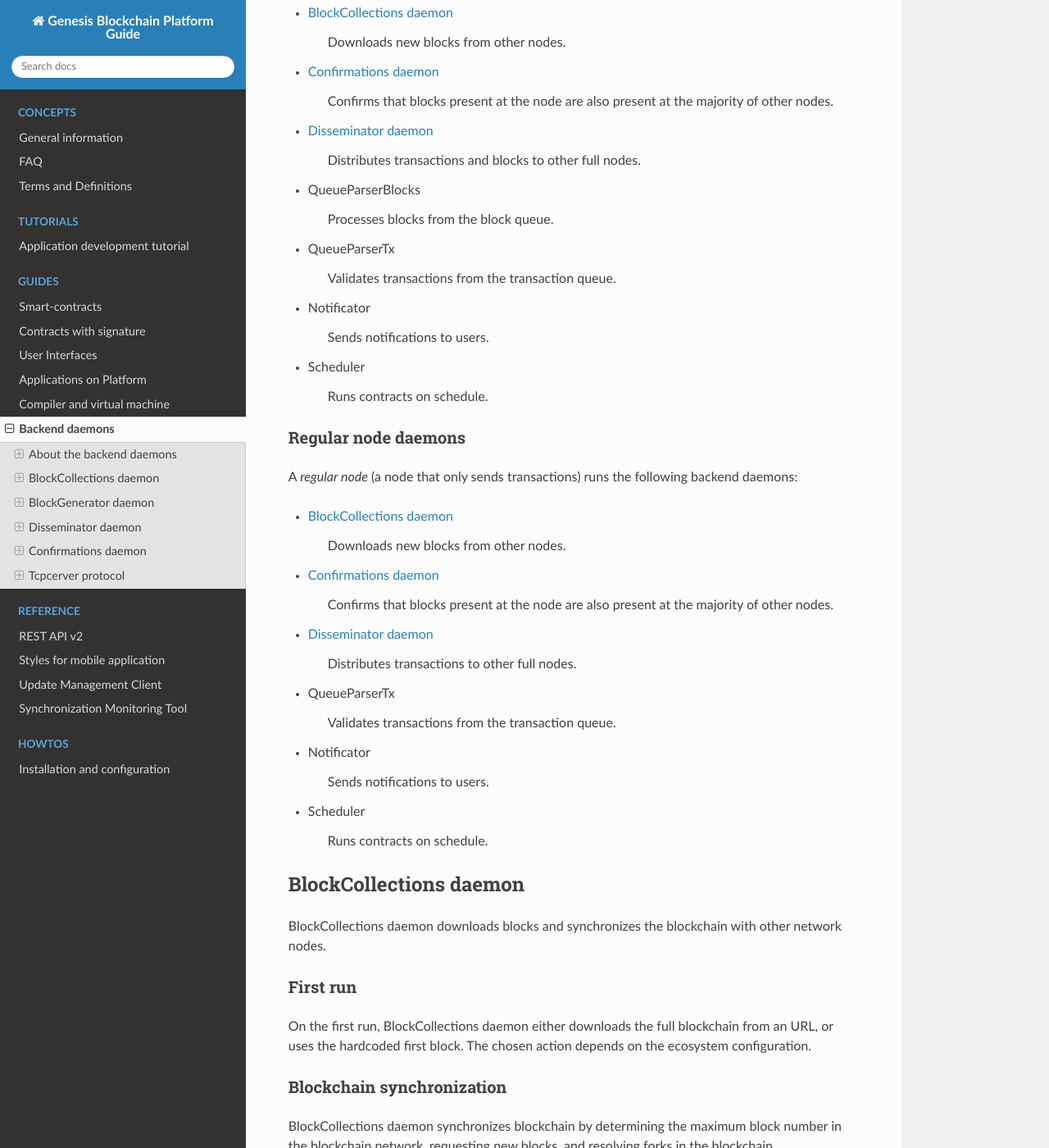
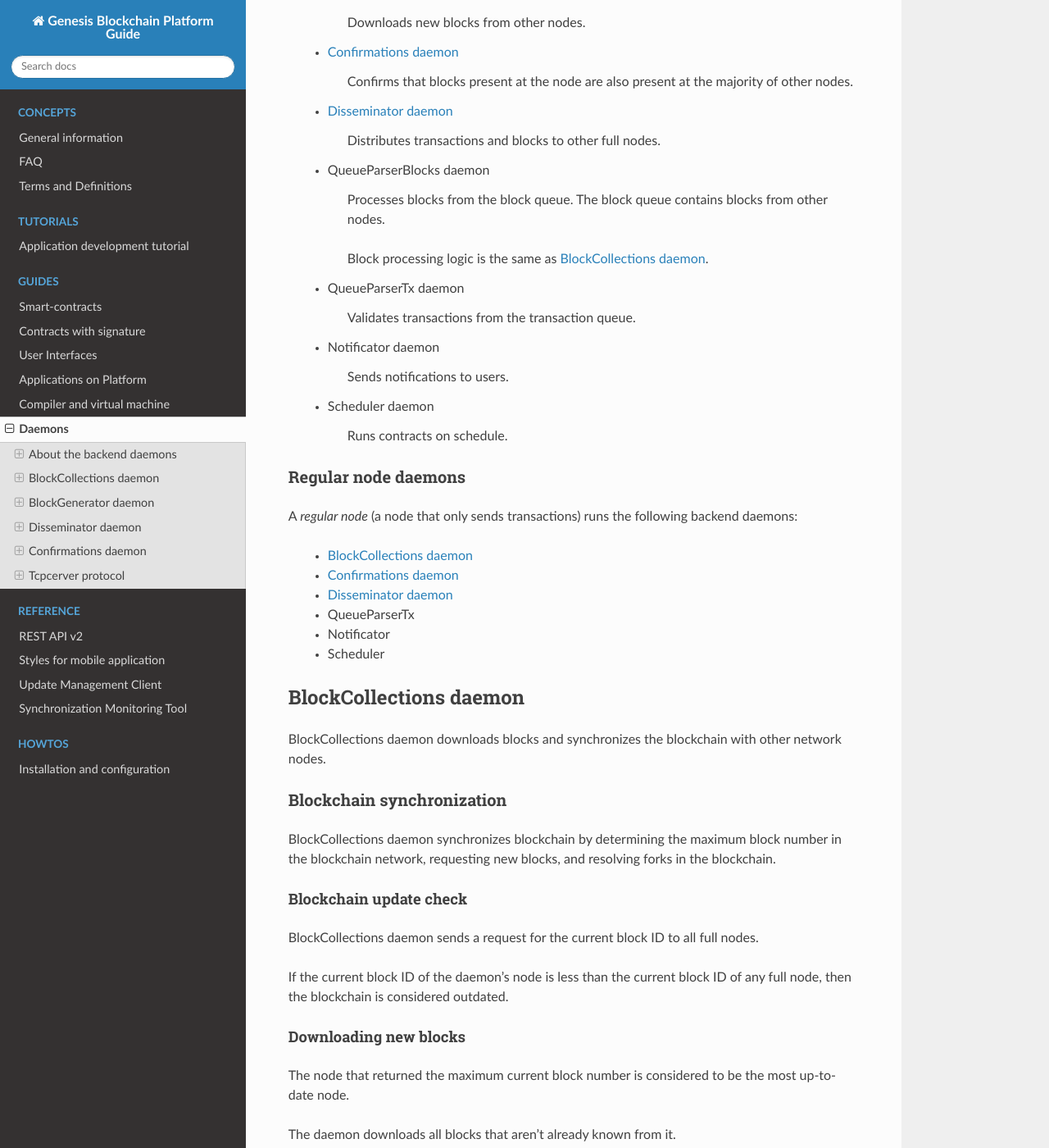
Before and after one commit to AplaProject/apla-docs-en, a Sphinx documentation site: the page built from source/topics/daemons.rst, in a window 1280 px wide and 1400 px high, scrolled down 598 px. Shown: the whole window at 82% size. Built offline with Sphinx 7.4.7 and the Read the Docs theme 2.0.0, drawn with Linux system fonts in a browser that asks for light colours; some of the changed text lies outside the part shown.

Commit message:
Review and formatting

```diff
--- a/source/topics/daemons.rst
+++ b/source/topics/daemons.rst
@@ -8,10 +8,10 @@
 
 
 
-Backend daemons
-###############
+Daemons
+#######
 
-This document describes how |platform| nodes interact with each other from the technical standpoint.
+This section describes how |platform| nodes interact with each other from the technical standpoint.
 
 
 About the backend daemons
@@ -29,41 +29,39 @@
 
 A *full node* (a node that can generate new blocks and send transactions) runs the following backend daemons:
 
-- :ref:`blockgenerator`
+    - :ref:`blockgenerator`
 
-    Generates new blocks.
+        Generates new blocks.
 
-- :ref:`blockcollections`
+    - :ref:`blockcollections`
 
-    Downloads new blocks from other nodes.
+        Downloads new blocks from other nodes.
 
-- :ref:`confirmations`
+    - :ref:`confirmations`
 
-    Confirms that blocks present at the node are also present at the majority of other nodes.
+        Confirms that blocks present at the node are also present at the majority of other nodes.
 
-- :ref:`disseminator`
+    - :ref:`disseminator`
 
-    Distributes transactions and blocks to other full nodes.
+        Distributes transactions and blocks to other full nodes.
 
-- QueueParserBlocks
+    - QueueParserBlocks daemon
 
-    Processes blocks from the block queue.
+        Processes blocks from the block queue. The block queue contains blocks from other nodes.
 
-    .. todo::
+        Block processing logic is the same as :ref:`blockcollections`.
 
-        TBD - how the queue and the daemon work (similar to BlocksCollections, but takes max block id from the queue)
+    - QueueParserTx daemon
 
-- QueueParserTx
+        Validates transactions from the transaction queue.
 
-    Validates transactions from the transaction queue.
+    - Notificator daemon
 
-- Notificator
+        Sends notifications to users.
 
-    Sends notifications to users.
+    - Scheduler daemon
 
-- Scheduler
-
-    Runs contracts on schedule.
+        Runs contracts on schedule.
 
 
 Regular node daemons
@@ -71,29 +69,18 @@
 
 A *regular node* (a node that only sends transactions) runs the following backend daemons:
 
-- :ref:`blockcollections`
+    - :ref:`blockcollections`
 
-    Downloads new blocks from other nodes.
+    - :ref:`confirmations`
 
-- :ref:`confirmations`
+    - :ref:`disseminator`
 
-    Confirms that blocks present at the node are also present at the majority of other nodes.
+    - QueueParserTx
 
-- :ref:`disseminator`
+    - Notificator
 
-    Distributes transactions to other full nodes.
+    - Scheduler
 
-- QueueParserTx
-
-    Validates transactions from the transaction queue.
-
-- Notificator
-
-    Sends notifications to users.
-
-- Scheduler
-
-    Runs contracts on schedule.
 
 .. _blockcollections:
 
@@ -101,18 +88,6 @@
 =======================
 
 BlockCollections daemon downloads blocks and synchronizes the blockchain with other network nodes.
-
-
-First run
----------
-
-On the first run, BlockCollections daemon either downloads the full blockchain from an URL, or uses the hardcoded first block. The chosen action depends on the ecosystem configuration.
-
-.. todo::
-
-    The above behavior may have been changed already.
-
-    Check if it really is ecosystem config.
 
 
 Blockchain synchronization
@@ -163,6 +138,7 @@
     - transactions_status
     - info_block
 
+
 Database lock
 -------------
 
@@ -174,8 +150,9 @@
 
 BlockCollections daemon makes the following requests to other daemons:
 
-- :ref:`type 10` to all full nodes (maximum block number).
-- :ref:`type 7` to a node with maximum block number (block data).
+    - :ref:`type 10` to all full nodes (maximum block number).
+    - :ref:`type 7` to a node with maximum block number (block data).
+
 
 .. _blockgenerator:
 
@@ -192,17 +169,18 @@
 
 New block can be generated if the following conditions are true:
 
-- A node that generated the newest block is located next to the daemon's node in the list of validating nodes.
+    - A node that generated the newest block is located next to the daemon's node in the list of validating nodes.
 
-- Minimum amount of time has passed since the newest block was generated.
+    .. todo::
 
-.. todo::
+        Link to full_nodes system parameter.
 
-    Link to system parameter, ids of nodes from ``full_nodes``. Check that it works like so.
 
-.. todo::
+    - Minimum amount of time has passed since the newest block was generated.
 
-    Link to system parameter, ``gap_between_blocks``. Check that it works like so.
+    .. todo::
+
+       The exact timeout logic is defined in source. Link there.
 
 
 Block generation
@@ -284,8 +262,8 @@
 
 Disseminator daemon makes the following requests to other daemons:
 
-- :ref:`type 1` to full nodes (transaction and block hashes).
-- :ref:`type 2` from full nodes (transaction data).
+    - :ref:`type 1` to full nodes (transaction and block hashes).
+    - :ref:`type 2` from full nodes (transaction data).
 
 
 .. _confirmations:
@@ -303,21 +281,22 @@
 
 .. todo::
 
-    Where this value is defined? A: MIN_CONFIRMED_NODES in sources
+    This is defined by MIN_CONFIRMED_NODES in sources. Link there.
 
 The daemon confirms all blocks, one by one, starting from the first block in the database that is not confirmed at the moment.
 
 Each block is confirmed in this way:
 
-- Confirmations daemon sends a request to all full nodes. This request contrains the ID of the block that is being confirmed.
+    - Confirmations daemon sends a request to all full nodes. This request contrains the ID of the block that is being confirmed.
 
-- All full nodes respond with a hash of this block.
+    - All full nodes respond with a hash of this block.
 
-- If a hash from a response matches the hash of the block present at daemon's node, then the confirmations counter is increased. If hashes don't match, the disconfirmations counter is increased.
+    - If a hash from a response matches the hash of the block present at daemon's node, then the confirmations counter is increased. If hashes don't match, the disconfirmations counter is increased.
 
-.. todo::
+    .. todo::
 
-    What next? Now this counters work from then on?
+        OCT 2018: Confirmations and disconfirmations are under development. This waits until implementation.
+
 
 Tables
 ------
@@ -340,7 +319,7 @@
 
 Confirmation daemon makes the following requests to other daemons:
 
-- :ref:`type 4` to full nodes (block hash request).
+    - :ref:`type 4` to full nodes (block hash request).
 
 
 
@@ -403,13 +382,13 @@
 
 Transaction data, including data size.
 
-- *data_size* (4 bytes)
+    - *data_size* (4 bytes)
 
-    Size of the transaction data, in bytes.
+        Size of the transaction data, in bytes.
 
-- *data* (data_size bytes)
+    - *data* (data_size bytes)
 
-    Transaction data.
+        Transaction data.
 
 
 Request handling
@@ -473,13 +452,13 @@
 
 Block data, including data size.
 
-- *data_size* (4 bytes)
+    - *data_size* (4 bytes)
 
-    Size of the block data, in bytes.
+        Size of the block data, in bytes.
 
-- *data* (data_size bytes)
+    - *data* (data_size bytes)
 
-    Block data.
+        Block data.
 
 If a block with this ID is not present, connection is closed.
 
```
